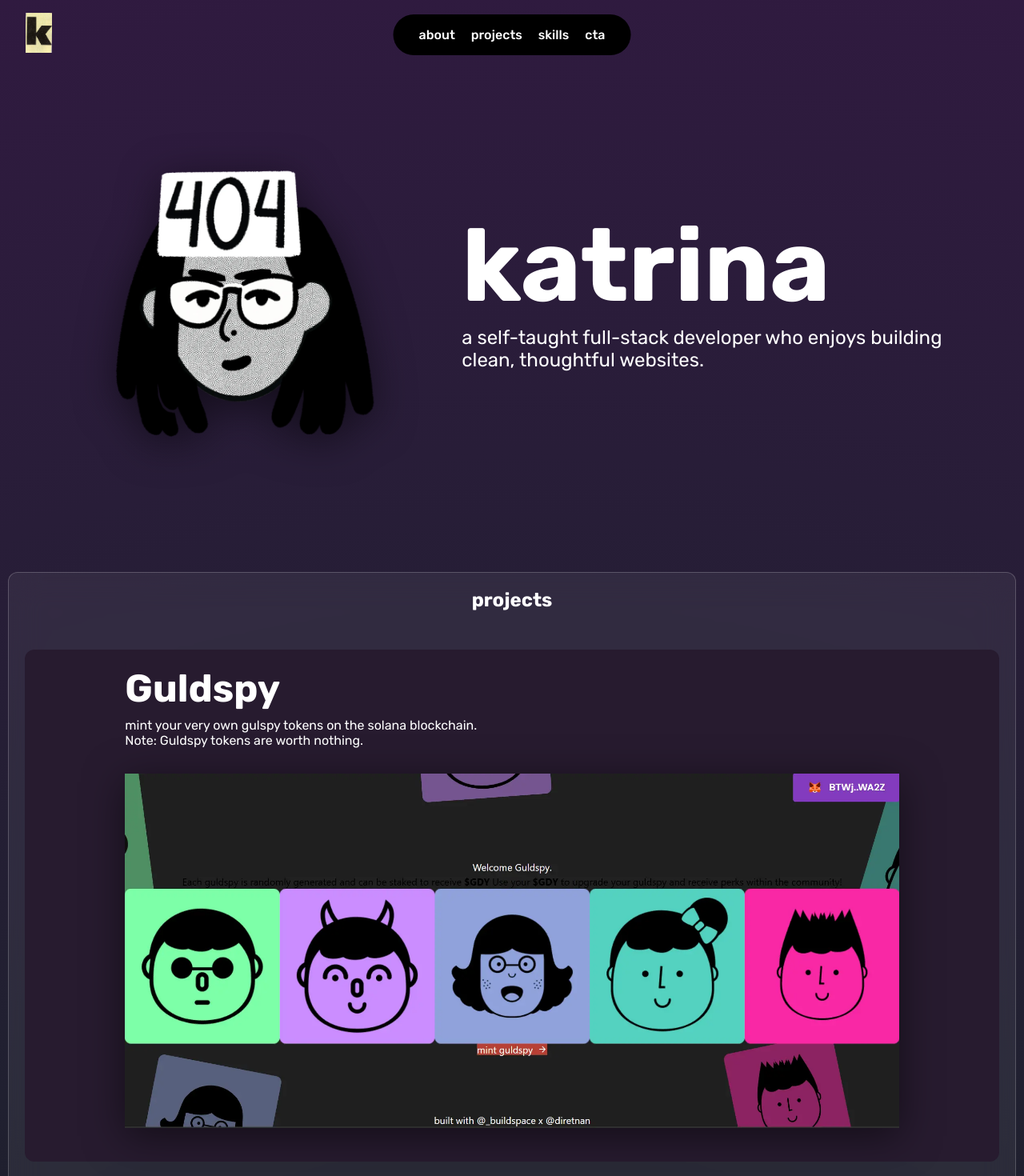
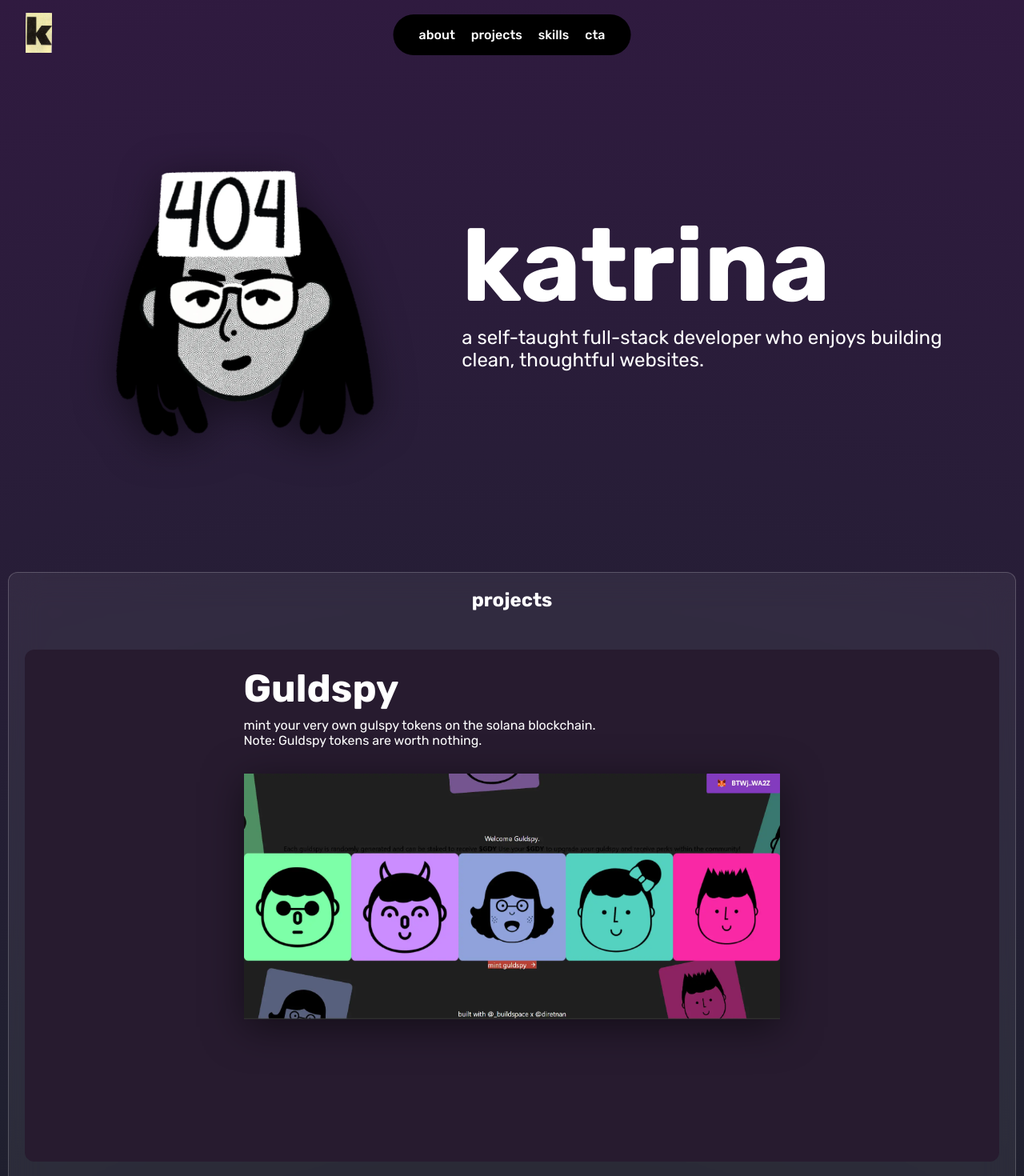
Before and after one commit to kattyd/katrina-diretnan, a React (Vite) app: page /tech in a window 1280 px wide. Shown: the top 1470 px of the page at 80% size. Built offline with nearby package versions, Linux system fonts and the light colour scheme.

Commit message:
updated image for budgettoire in project section

```diff
--- a/src/pages/TechView.jsx
+++ b/src/pages/TechView.jsx
@@ -37,7 +37,7 @@ const TechView = () => {
                         <div className="p-card" data-aos="fade-up" data-aos-duration="3000">
                         <a href="https://budgettoire.vercel.app/" target="blank">
                             <h2>Budgettoire</h2>
-                            <p> A simple and stylish budgeting web app that helps users track their income, expenses, and overall financial habits. Built with React and Firebase, it allows users to log transactions, and view summaries</p>
+                            <p> A simple and stylish budgeting web app that helps users track  <br />their income, expenses, and overall financial habits. Built with React and Firebase, it allows users to log transactions, and view summaries</p>
                             <img src={budgettoire}  alt="budgettoire" loading="lazy" />
                         </a>
                         </div>
--- a/src/styles/tech.css
+++ b/src/styles/tech.css
@@ -64,7 +64,7 @@
 }
 .p-card img {
     width: auto;
-    height: 70%;
+    height: 50%;
     max-width: 100%;
     filter: drop-shadow(0 10px 25px rgba(0, 0, 0, 0.5));
     padding-top: 2rem;
```
Also changed, not shown: src/assets/budgettoire.png (deleted), src/assets/budgettoire.webp.
